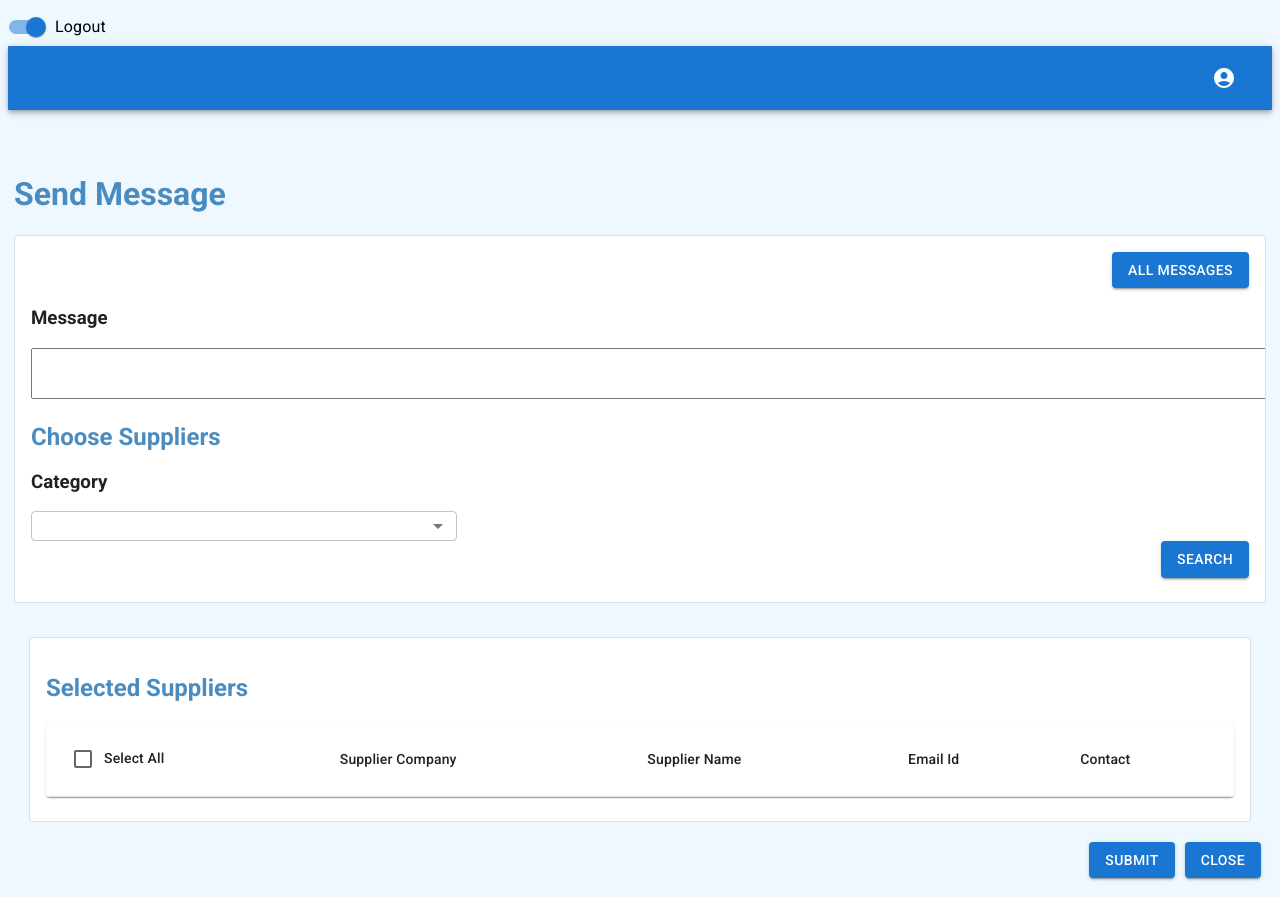
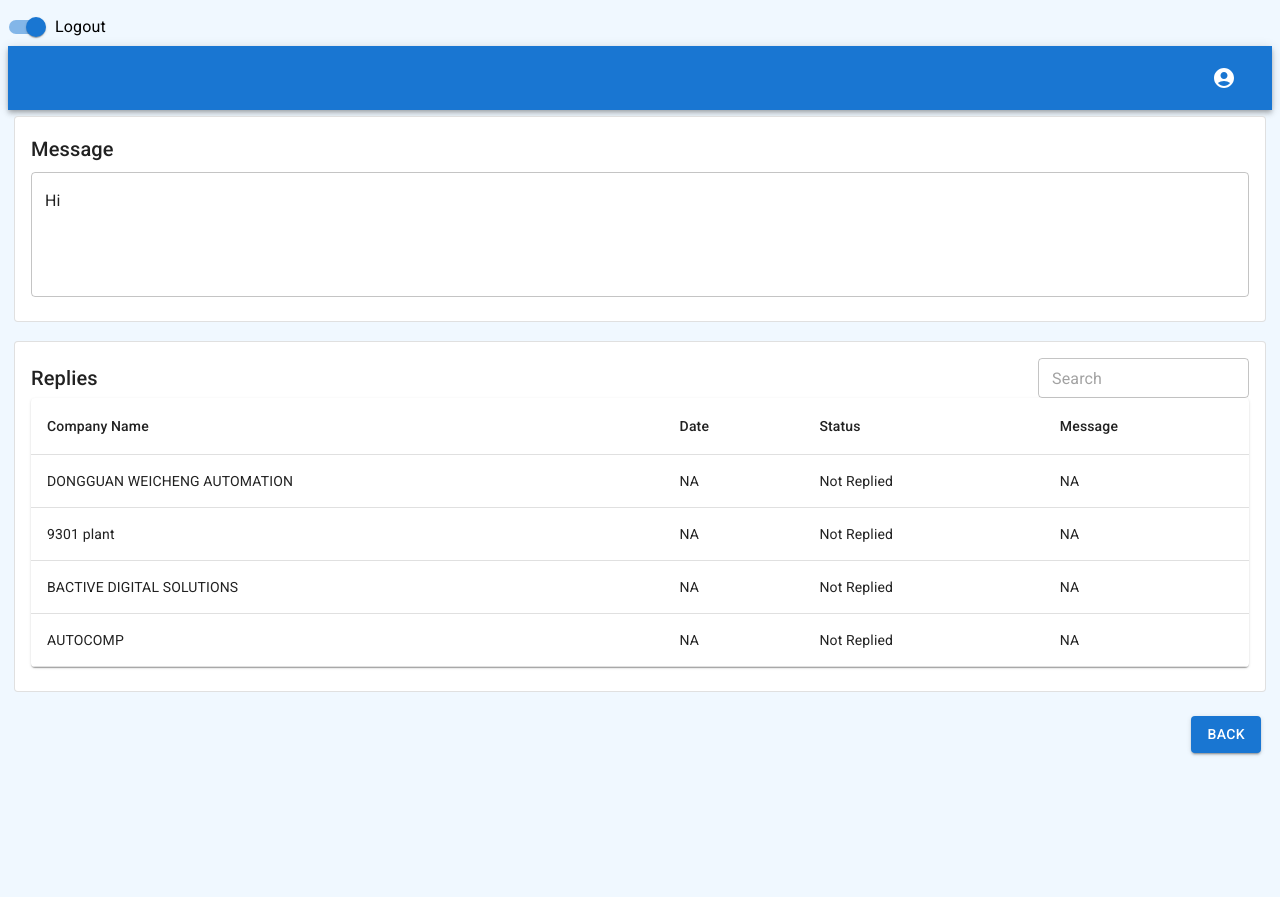
Before and after one commit to yatinlakkaraju123/Message-Management-Frontend, a React (Vite) app in the folder MessageFrontend/: page / in a window 1280 px wide. After the commit the page ends 800 px from the top, so only its background shows below. Built offline with nearby package versions, Linux system fonts and the light colour scheme.

Commit message:
commiting MessageStatus

```diff
--- a/MessageFrontend/src/App.jsx
+++ b/MessageFrontend/src/App.jsx
@@ -4,15 +4,15 @@ import './App.css'
 import '@fontsource/roboto/300.css';
 import Content from './components/client/Content'
 import Navbar from './components/vendor/Navbar'
+import MessageStatus from './components/client/MessageStatus';
 
 function App() {
 
   return (
     <>
  <Navbar />
- <br/>
- <br/>
- <Content/>
+ {/* <Content/> */}
+ <MessageStatus/>
     </>
   )
 }
--- a/MessageFrontend/src/components/client/Content.css
+++ b/MessageFrontend/src/components/client/Content.css
@@ -23,9 +23,8 @@ body{
     width: 35%;
     height: 30px;
 }
-.card2{
-    margin: 15px;
-}
+
+
 .TableContainer {
     margin-left: 0 !important; /* Align table to the left */
     width: 100%; /* Ensure it takes full width */
--- a/MessageFrontend/src/components/client/Content.jsx
+++ b/MessageFrontend/src/components/client/Content.jsx
@@ -16,6 +16,7 @@ import TableHead from '@mui/material/TableHead';
 import TableRow from '@mui/material/TableRow';
 import Paper from '@mui/material/Paper';
 import Checkbox from '@mui/material/Checkbox';
+
 
 function Content() {
     const bull = (
@@ -47,17 +48,28 @@ function Content() {
                 </textarea>
                 <h2 className='title'> Choose Suppliers</h2>
                 <h3>Category</h3>
-                <Select className='select'
-                    labelId="demo-simple-select-label"
-                    id="demo-simple-select"
+                <Select
+  variant="outlined"
+  displayEmpty
+  sx={{
+    width: '900px', // Adjust width here
+    height: '40px', // Adjust height here
+    fontSize: '14px', // Optional: to make text smaller
+  }}
+  renderValue={(selected) => {
+    if (!selected) {
+      return <span style={{ color: 'rgba(0, 0, 0, 0.5)' }}>Category</span>;
+    }
+    return selected;
+  }}
+>
+  <MenuItem value="" disabled>
+    Category
+  </MenuItem>
+  <MenuItem value="Supplier1">Supplier1</MenuItem>
+  <MenuItem value="Supplier2">Supplier2</MenuItem>
+</Select>
 
-                    label="Age"
-
-                >
-                    <MenuItem value={10}>Ten</MenuItem>
-                    <MenuItem value={20}>Twenty</MenuItem>
-                    <MenuItem value={30}>Thirty</MenuItem>
-                </Select>
                 <div className='AllMessageButton'>      <Button variant="contained">
                     Search
                 </Button></div>
--- /dev/null
+++ b/MessageFrontend/src/components/client/MessageStatus.jsx
@@ -0,0 +1,93 @@
+import React from 'react';
+
+import Box from '@mui/material/Box';
+import Card from '@mui/material/Card';
+import CardActions from '@mui/material/CardActions';
+import CardContent from '@mui/material/CardContent';
+import Button from '@mui/material/Button';
+import Typography from '@mui/material/Typography';
+import Select from '@mui/material/Select';
+import MenuItem from '@mui/material/MenuItem';
+import Table from '@mui/material/Table';
+import TableBody from '@mui/material/TableBody';
+import TableCell from '@mui/material/TableCell';
+import TableContainer from '@mui/material/TableContainer';
+import TableHead from '@mui/material/TableHead';
+import TableRow from '@mui/material/TableRow';
+import Paper from '@mui/material/Paper';
+import TextField from '@mui/material/TextField';
+import './Content.css';
+
+function MessageStatus() {
+    const rows = [
+        { companyName: 'DONGGUAN WEICHENG AUTOMATION', date: 'NA', status: 'Not Replied', message: 'NA' },
+        { companyName: '9301 plant', date: 'NA', status: 'Not Replied', message: 'NA' },
+        { companyName: 'BACTIVE DIGITAL SOLUTIONS', date: 'NA', status: 'Not Replied', message: 'NA' },
+        { companyName: 'AUTOCOMP', date: 'NA', status: 'Not Replied', message: 'NA' },
+    ];
+
+    return (
+        <div className='content'>
+
+            <Box sx={{ minWidth: 275 }}>
+                <Card variant="outlined">
+                    <CardContent>
+                        <Typography variant="h6" gutterBottom>Message</Typography>
+                        <TextField
+                            fullWidth
+                            multiline
+                            rows={4}
+                            variant="outlined"
+                            defaultValue="Hi"
+                        />
+                    </CardContent>
+                </Card>
+            </Box>
+
+            <br/>
+
+            <Card variant="outlined">
+                <CardContent>
+                    <div style={{ display: 'flex', justifyContent: 'space-between', alignItems: 'center' }}>
+                        <Typography variant="h6">Replies</Typography>
+
+                        <TextField
+                            size="small"
+                            variant="outlined"
+                            placeholder="Search"
+                        />
+                    </div>
+                    <TableContainer component={Paper} className='TableContainer'>
+                        <Table sx={{ width: '100%' }} aria-label="simple table">
+                            <TableHead>
+                                <TableRow>
+                                    <TableCell>Company Name</TableCell>
+                                    <TableCell>Date</TableCell>
+                                    <TableCell>Status</TableCell>
+                                    <TableCell>Message</TableCell>
+                                </TableRow>
+                            </TableHead>
+                            <TableBody>
+                                {rows.map((row, index) => (
+                                    <TableRow key={index}>
+                                        <TableCell>{row.companyName}</TableCell>
+                                        <TableCell>{row.date}</TableCell>
+                                        <TableCell>{row.status}</TableCell>
+                                        <TableCell>{row.message}</TableCell>
+                                    </TableRow>
+                                ))}
+                            </TableBody>
+                        </Table>
+                    </TableContainer>
+                </CardContent>
+            </Card>
+            <br/>
+
+            <div className='Card2ButtonGroup'>
+                <div className='Card2Buttons'><Button variant="contained" color="primary">Back</Button></div>
+            </div>
+        </div>
+    );
+}
+
+export default MessageStatus;
```
Also changed, not shown: MessageFrontend/src/components/vendor/Content.jsx (+5 -4 lines).
